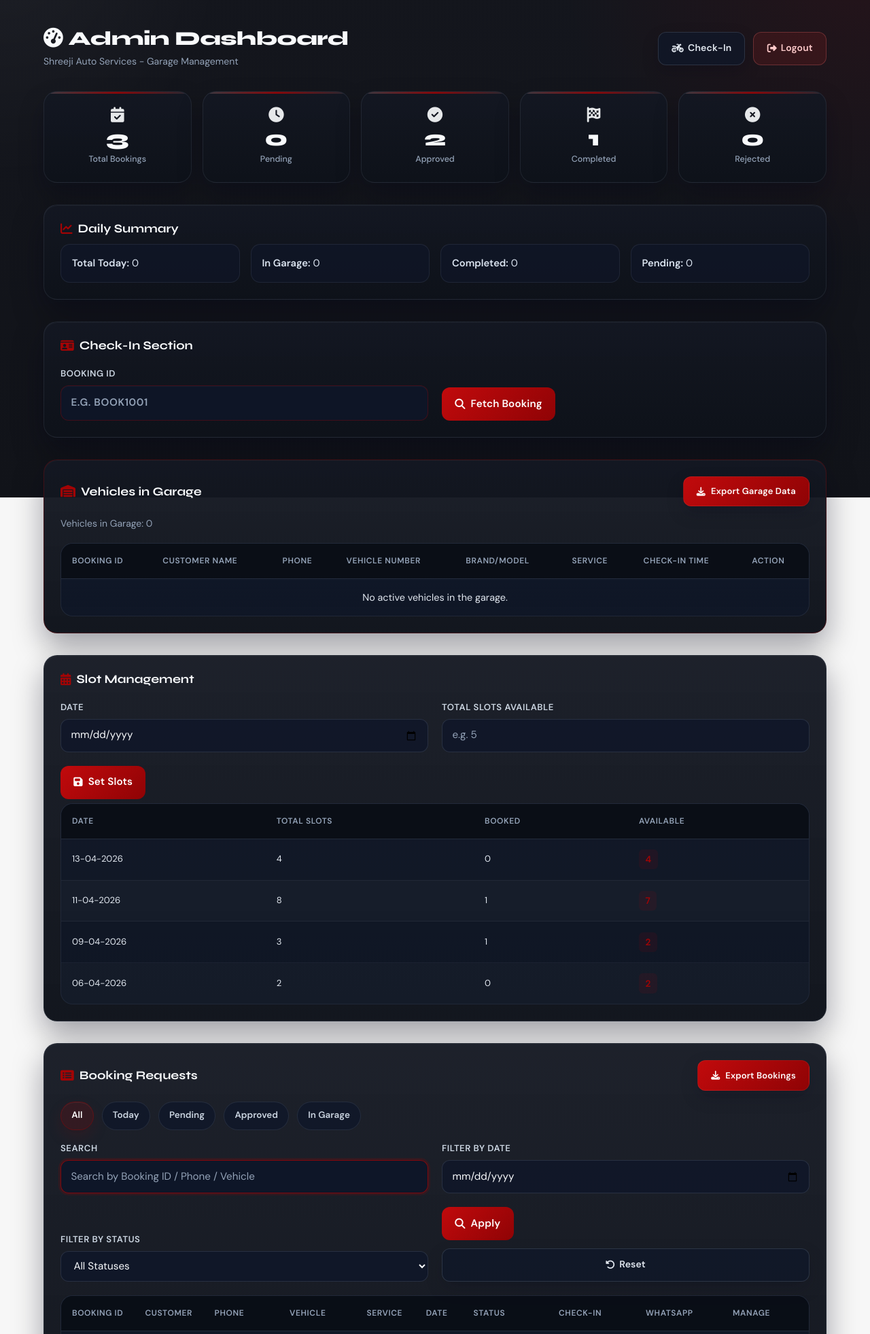
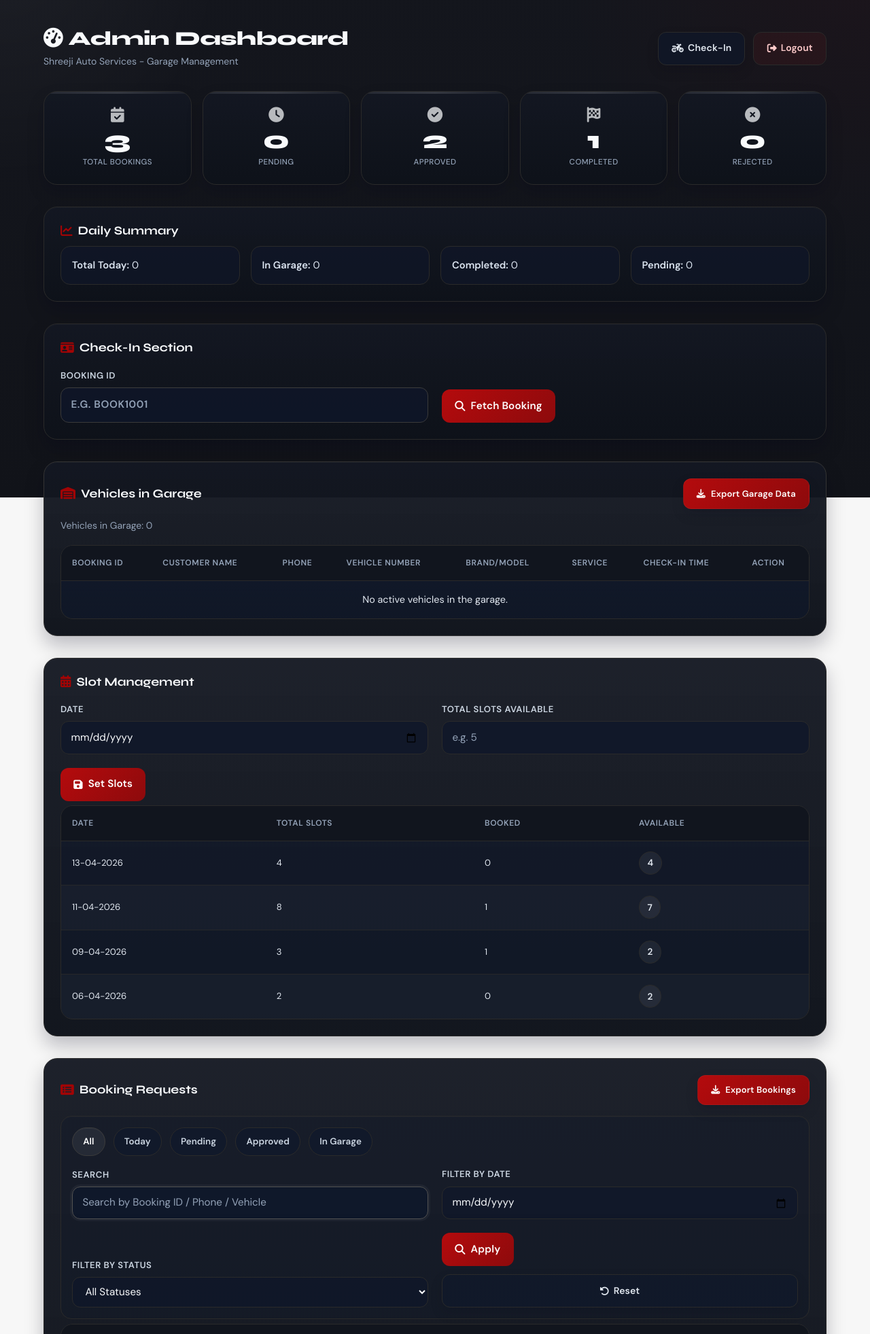
Before and after one commit to PrinceManvar19/garage-management-system, a Flask app: page /admin in a window 1280 px wide. Shown: the part 68-2031 px from the top of the page at 68% size. Run offline with Flask 3, Linux system fonts and the light colour scheme; the visitor is signed in with stand-in values (Sample User, id 1); data comes from the database, SQL or seed files in the repository.

Commit message:
feat: Update admin dashboard with new filter panel and WhatsApp message handling

```diff
--- a/logs.txt
+++ b/logs.txt
@@ -1,2 +1,7 @@
 2026-04-10 15:21:06,350 | INFO | Database backup created successfully.
 2026-04-10 16:01:07,646 | INFO | Database backup created successfully.
+2026-04-10 16:28:04,024 | INFO | Booking status changed to completed: BOOK1028
+2026-04-10 16:28:13,592 | INFO | WhatsApp marked sent for booking: BOOK1028
+2026-04-10 16:28:21,831 | INFO | WhatsApp marked sent for booking: BOOK1028
+2026-04-10 16:45:52,956 | INFO | WhatsApp marked sent for booking: BOOK1028
+2026-04-10 16:49:58,462 | INFO | Database backup created successfully.
--- a/routes/admin_routes.py
+++ b/routes/admin_routes.py
@@ -108,6 +108,11 @@ def _render_admin_dashboard(
     today_pending = [booking for booking in today_bookings if booking.get("status") == STATUS_PENDING]
     today_completed = [booking for booking in today_bookings if booking.get("status") == STATUS_COMPLETED]
     today_in_garage = [booking for booking in today_bookings if booking.get("status") == STATUS_IN_GARAGE]
+    if whatsapp_booking:
+        is_completed = whatsapp_booking.get("status") == STATUS_COMPLETED
+        is_unsent = int(whatsapp_booking.get("whatsapp_sent") or 0) == 0
+        if not (is_completed and is_unsent):
+            whatsapp_booking = None
     slots = {
         date: {
             **slot,
@@ -287,7 +292,7 @@ def approve_booking(booking_id):
         return redirect(url_for("admin.admin_dashboard"))
 
     flash("Booking Approved", "success")
-    return redirect(url_for("admin.admin_dashboard", whatsapp_booking_id=booking_id))
+    return redirect(url_for("admin.admin_dashboard"))
 
 
 @admin_bp.route("/admin/reject/<booking_id>")
--- a/static/css/style.css
+++ b/static/css/style.css
@@ -1362,7 +1362,7 @@ a  { text-decoration: none; color: inherit; }
   inset: 0;
   pointer-events: none;
   background:
-    radial-gradient(circle at top right, rgba(162,4,5,0.12), transparent 30%),
+    radial-gradient(circle at top right, rgba(162,4,5,0.06), transparent 30%),
     radial-gradient(circle at top left, rgba(255,255,255,0.04), transparent 22%),
     linear-gradient(180deg, #14161d 0%, #111319 100%);
   z-index: -1;
@@ -1470,24 +1470,24 @@ a  { text-decoration: none; color: inherit; }
 .admin-dashboard .dash-btn-secondary {
   color: #e2e8f0;
   background: rgba(15, 23, 42, 0.7);
-  border-color: rgba(148, 163, 184, 0.2);
-  box-shadow: 0 10px 24px rgba(2, 6, 23, 0.18);
+  border-color: #2a2a2a;
+  box-shadow: 0 8px 18px rgba(2, 6, 23, 0.14);
 }
 
 .admin-dashboard .dash-btn-secondary:hover {
   color: #fff;
-  border-color: rgba(162, 4, 5, 0.45);
-  background: rgba(162, 4, 5, 0.16);
+  border-color: #3a3a3a;
+  background: rgba(255, 255, 255, 0.05);
 }
 
 .admin-dashboard .dash-logout {
   color: #fecaca;
-  background: rgba(127, 29, 29, 0.25);
-  border-color: rgba(248, 113, 113, 0.28);
+  background: rgba(127, 29, 29, 0.14);
+  border-color: #2a2a2a;
 }
 
 .admin-dashboard .dash-logout:hover {
-  background: rgba(153, 27, 27, 0.35);
+  background: rgba(153, 27, 27, 0.22);
   color: #fff;
 }
 
@@ -1501,8 +1501,8 @@ a  { text-decoration: none; color: inherit; }
 
 .admin-dashboard .dash-card {
   background: linear-gradient(180deg, rgba(20, 24, 34, 0.96) 0%, rgba(14, 18, 26, 0.98) 100%);
-  border: 1px solid rgba(148, 163, 184, 0.12);
-  box-shadow: 0 20px 45px rgba(2, 6, 23, 0.36);
+  border: 1px solid #2a2a2a;
+  box-shadow: 0 14px 28px rgba(2, 6, 23, 0.24);
   padding: 1.5rem;
 }
 
@@ -1517,12 +1517,12 @@ a  { text-decoration: none; color: inherit; }
   inset: 0;
   border-radius: inherit;
   pointer-events: none;
-  box-shadow: inset 0 1px 0 rgba(255, 255, 255, 0.04);
+  box-shadow: inset 0 1px 0 rgba(255, 255, 255, 0.02);
 }
 
 .admin-priority-card {
-  border-color: rgba(162, 4, 5, 0.3) !important;
-  box-shadow: 0 18px 42px rgba(2, 6, 23, 0.42), 0 0 0 1px rgba(162, 4, 5, 0.12), 0 0 22px rgba(162, 4, 5, 0.14);
+  border-color: #343434 !important;
+  box-shadow: 0 16px 30px rgba(2, 6, 23, 0.26);
 }
 
 .dash-card-title {
@@ -1587,31 +1587,31 @@ a  { text-decoration: none; color: inherit; }
 .admin-dashboard .btn-outline-primary {
   border-radius: 12px;
   border: 1px solid transparent;
-  box-shadow: 0 10px 24px rgba(2, 6, 23, 0.22);
+  box-shadow: 0 8px 18px rgba(2, 6, 23, 0.16);
   transition: transform var(--transition), box-shadow var(--transition), background var(--transition), border-color var(--transition), color var(--transition);
 }
 
 .admin-dashboard .btn-primary,
 .admin-dashboard .btn-export,
 .admin-dashboard .dash-btn-primary {
-  background: linear-gradient(135deg, #c10a0c 0%, #8f0305 100%);
-  color: #fff;
-  border-color: rgba(255, 255, 255, 0.06);
+  background: linear-gradient(135deg, #b40b0d 0%, #8d0a0c 100%);
+  color: #fff;
+  border-color: rgba(255, 255, 255, 0.04);
 }
 
 .admin-dashboard .btn-primary:hover,
 .admin-dashboard .btn-export:hover,
 .admin-dashboard .dash-btn-primary:hover {
-  background: linear-gradient(135deg, #d01113 0%, #7a0304 100%);
+  background: linear-gradient(135deg, #c20d10 0%, #841012 100%);
   color: #fff;
   transform: translateY(-1px);
-  box-shadow: 0 14px 28px rgba(122, 3, 4, 0.35);
+  box-shadow: 0 10px 20px rgba(122, 3, 4, 0.2);
 }
 
 .admin-dashboard .btn-secondary {
   background: rgba(51, 65, 85, 0.9);
   color: #f8fafc;
-  border-color: rgba(148, 163, 184, 0.18);
+  border-color: #2a2a2a;
 }
 
 .admin-dashboard .btn-secondary:hover {
@@ -1719,7 +1719,7 @@ input:focus {
 .admin-dashboard input {
   color: #f8fafc !important;
   background: rgba(15, 23, 42, 0.78) !important;
-  border-color: rgba(148, 163, 184, 0.18);
+  border-color: #2a2a2a;
 }
 
 .admin-dashboard .form-control::placeholder,
@@ -1733,16 +1733,16 @@ input:focus {
 .admin-dashboard .dash-form-group select:focus {
   color: #fff !important;
   background: rgba(15, 23, 42, 0.92) !important;
-  border-color: rgba(162, 4, 5, 0.8);
-  box-shadow: 0 0 0 3px rgba(162, 4, 5, 0.18);
+  border-color: #525252;
+  box-shadow: 0 0 0 3px rgba(255, 255, 255, 0.04);
 }
 
 .admin-dashboard .dash-card .dash-form-group input[name="booking_id"] {
   min-height: 52px;
   font-weight: 700;
   letter-spacing: 0.06em;
-  border-color: rgba(162, 4, 5, 0.34);
-  box-shadow: inset 0 1px 0 rgba(255, 255, 255, 0.03);
+  border-color: #3a3a3a;
+  box-shadow: inset 0 1px 0 rgba(255, 255, 255, 0.02);
 }
 
 .dash-btn-primary {
@@ -1805,7 +1805,7 @@ input:focus {
 
 .admin-dashboard .dash-table-wrap {
   margin-top: 0.4rem;
-  border: 1px solid rgba(148, 163, 184, 0.12);
+  border: 1px solid #2a2a2a;
   border-radius: 18px;
   background: rgba(15, 23, 42, 0.58);
   overflow: hidden;
@@ -1846,9 +1846,9 @@ input:focus {
 }
 
 .admin-dashboard .dash-table th {
-  background: rgba(10, 14, 22, 0.96);
+  background: rgba(18, 22, 30, 0.98);
   color: #94a3b8;
-  border-bottom: 1px solid rgba(148, 163, 184, 0.14);
+  border-bottom: 1px solid #2a2a2a;
   padding: 0.95rem 1rem;
 }
 
@@ -1865,7 +1865,7 @@ input:focus {
 
 .admin-dashboard .dash-table td {
   padding: 0.95rem 1rem;
-  border-bottom: 1px solid rgba(148, 163, 184, 0.08);
+  border-bottom: 1px solid rgba(42, 42, 42, 0.9);
   color: #e2e8f0;
 }
 
@@ -1880,11 +1880,11 @@ input:focus {
 }
 
 .admin-dashboard .dash-table tbody tr:nth-child(even) {
-  background: rgba(255, 255, 255, 0.018);
+  background: rgba(255, 255, 255, 0.022);
 }
 
 .admin-dashboard .dash-table tbody tr:hover {
-  background: rgba(255, 255, 255, 0.035);
+  background: rgba(255, 255, 255, 0.042);
 }
 
 .booking-request-row-active {
@@ -1932,33 +1932,45 @@ input:focus {
 .status-completed  { background: rgba(107,114,128,0.14); color: #4b5563; }
 
 .admin-dashboard .status-pending {
-  background: rgba(245, 158, 11, 0.16);
+  background: rgba(245, 158, 11, 0.12);
   color: #fbbf24;
-  border-color: rgba(245, 158, 11, 0.18);
+  border-color: rgba(245, 158, 11, 0.12);
 }
 
 .admin-dashboard .status-approved {
-  background: rgba(16, 185, 129, 0.16);
+  background: rgba(16, 185, 129, 0.12);
   color: #34d399;
-  border-color: rgba(16, 185, 129, 0.18);
+  border-color: rgba(16, 185, 129, 0.12);
 }
 
 .admin-dashboard .status-in_service {
-  background: rgba(59, 130, 246, 0.16);
+  background: rgba(59, 130, 246, 0.12);
   color: #60a5fa;
-  border-color: rgba(59, 130, 246, 0.2);
+  border-color: rgba(59, 130, 246, 0.12);
 }
 
 .admin-dashboard .status-completed {
-  background: rgba(148, 163, 184, 0.16);
+  background: rgba(148, 163, 184, 0.12);
   color: #cbd5e1;
-  border-color: rgba(148, 163, 184, 0.18);
+  border-color: rgba(148, 163, 184, 0.12);
 }
 
 .admin-dashboard .status-rejected {
-  background: rgba(239, 68, 68, 0.16);
+  background: rgba(239, 68, 68, 0.12);
   color: #fca5a5;
-  border-color: rgba(239, 68, 68, 0.18);
+  border-color: rgba(239, 68, 68, 0.12);
+}
+
+.admin-filter-panel {
+  padding: 1rem;
+  border: 1px solid #2a2a2a;
+  border-radius: 16px;
+  background: rgba(15, 23, 42, 0.35);
+  box-shadow: inset 0 1px 0 rgba(255,255,255,0.02);
+}
+
+.admin-filter-form {
+  margin-bottom: 0 !important;
 }
 
 .admin-quick-filters {
@@ -1985,7 +1997,7 @@ input:focus {
 
 .admin-dashboard .quick-filter-chip {
   background: rgba(15, 23, 42, 0.75);
-  border-color: rgba(148, 163, 184, 0.14);
+  border-color: #2a2a2a;
   color: #cbd5e1;
   min-height: 40px;
 }
@@ -2011,15 +2023,16 @@ input:focus {
 
 .slot-badge {
   display: inline-block;
-  background: rgba(162,4,5,0.1);
-  color: var(--accent);
+  background: rgba(255,255,255,0.06);
+  color: #e2e8f0;
   font-weight: 700;
   font-size: 0.85rem;
-  padding: 0.2rem 0.6rem;
-  border-radius: 6px;
-}
-
-.slot-full { background: rgba(239,68,68,0.1); color: #dc2626; }
+  padding: 0.28rem 0.72rem;
+  border-radius: 999px;
+  border: 1px solid #2a2a2a;
+}
+
+.slot-full { background: rgba(239,68,68,0.1); color: #fca5a5; border-color: rgba(239,68,68,0.16); }
 
 .pay-badge {
   display: inline-block;
@@ -2047,6 +2064,7 @@ input:focus {
 
 .admin-dashboard .action-col {
   min-width: 110px;
+  text-align: right;
 }
 
 .action-btn-compact {
@@ -2161,8 +2179,8 @@ input:focus {
 
 .admin-dashboard .admin-stat-card {
   background: linear-gradient(180deg, rgba(20, 24, 34, 0.96) 0%, rgba(14, 18, 26, 0.98) 100%);
-  border-color: rgba(148, 163, 184, 0.12);
-  box-shadow: 0 18px 36px rgba(2, 6, 23, 0.3);
+  border-color: #2a2a2a;
+  box-shadow: 0 12px 24px rgba(2, 6, 23, 0.2);
   padding: 1.4rem 1rem;
   position: relative;
   overflow: hidden;
@@ -2175,6 +2193,9 @@ input:focus {
 
 .admin-dashboard .admin-stat-label {
   color: #94a3b8;
+  font-size: 0.72rem;
+  letter-spacing: 0.04em;
+  text-transform: uppercase;
 }
 
 .admin-dashboard .admin-stat-card::before {
@@ -2182,12 +2203,12 @@ input:focus {
   position: absolute;
   inset: 0 0 auto 0;
   height: 3px;
-  background: linear-gradient(90deg, rgba(255,255,255,0.15), rgba(162,4,5,0.8), rgba(255,255,255,0.08));
+  background: linear-gradient(90deg, rgba(255,255,255,0.08), rgba(255,255,255,0.14), rgba(255,255,255,0.04));
 }
 
 .admin-dashboard .admin-stat-card:hover {
-  transform: translateY(-4px);
-  box-shadow: 0 24px 42px rgba(2, 6, 23, 0.38);
+  transform: translateY(-2px);
+  box-shadow: 0 16px 28px rgba(2, 6, 23, 0.24);
 }
 
 .admin-dashboard .admin-stat-card i,
@@ -2196,7 +2217,12 @@ input:focus {
 .admin-dashboard .admin-stat-card.info i,
 .admin-dashboard .admin-stat-card.done i {
   color: #f8fafc;
-  opacity: 0.92;
+  opacity: 0.72;
+}
+
+.admin-dashboard .admin-stat-num {
+  font-size: 2.3rem;
+  line-height: 1;
 }
 
 .checkin-result {
@@ -2246,7 +2272,7 @@ input:focus {
   padding: 0.95rem 1rem;
   border-radius: 14px;
   background: rgba(15, 23, 42, 0.6);
-  border: 1px solid rgba(148, 163, 184, 0.12);
+  border: 1px solid #2a2a2a;
 }
 
 .admin-card-subtitle {
--- a/templates/admin.html
+++ b/templates/admin.html
@@ -301,6 +290,7 @@
       </a>
     </div>
 
+    <div class="admin-filter-panel">
       <div class="admin-quick-filters">
         <button type="button" class="admin-quick-filter quick-filter-chip active" data-filter="all" onclick="setFilter('all')">All</button>
         <button type="button" class="admin-quick-filter quick-filter-chip" data-filter="today" onclick="setFilter('today')">Today</button>
@@ -309,7 +299,7 @@
         <button type="button" class="admin-quick-filter quick-filter-chip" data-filter="in_garage" onclick="setFilter('in_garage')">In Garage</button>
       </div>
 
-    <form method="GET" action="/admin" class="dash-form" style="margin-bottom:1.25rem;">
+      <form method="GET" action="/admin" class="dash-form admin-filter-form" style="margin-bottom:1.25rem;">
         <div class="dash-form-row" style="align-items:flex-end;">
         <div class="dash-form-group">
           <label>Search</label>
```
Also changed, not shown: other parts of static/css/style.css (+28 -24 lines), other parts of templates/admin.html (+11 -17 lines). Lines whose indentation alone changed are shown as unchanged.
